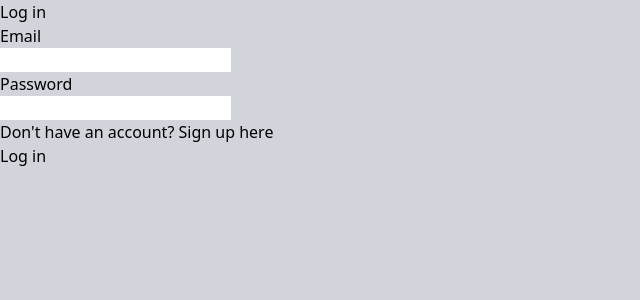
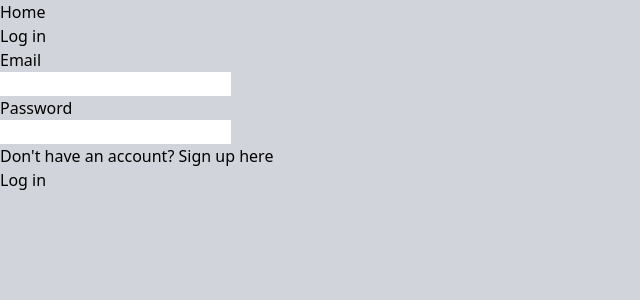
Before and after one commit to Jcheahh/TodoList-old, a React (Create React App) app: page /login in a window 1280 px wide. Shown: the top 300 px of the page, without its empty margins (0-640 px from the left). Built offline with nearby package versions, Linux system fonts and the light colour scheme.

Commit message:
Add home in login page and signup page

```diff
--- a/src/component/Login.js
+++ b/src/component/Login.js
@@ -19,6 +19,7 @@ export default function Login() {
     };
     return (
         <>
+            <Link to="/">Home</Link>
             <h1>Log in</h1>
             <p>Email</p>
             <input /><br />
--- a/src/component/SignUp.js
+++ b/src/component/SignUp.js
@@ -18,8 +18,8 @@ export default function SignUp() {
         });
     };
   return (
-
         <>
+            <Link to="/">Home</Link>
             <h1>Sign Up</h1>
             <p>First Name</p>
             <input />
```
